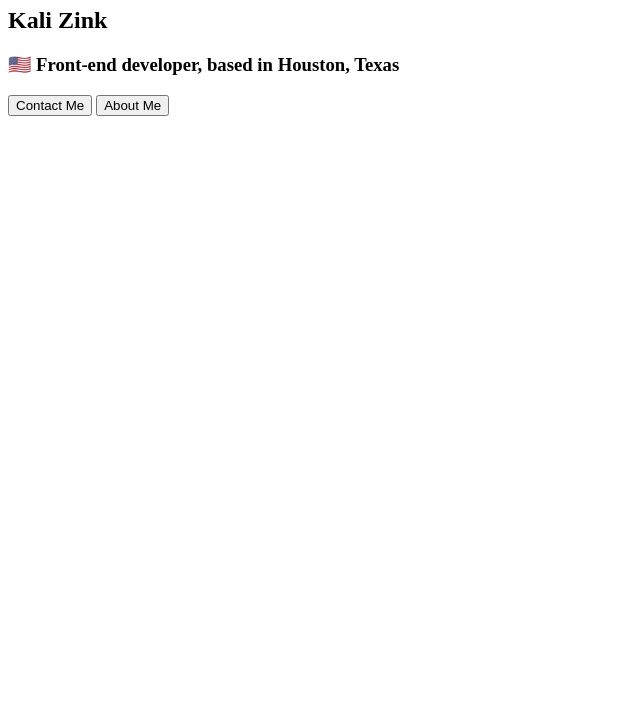
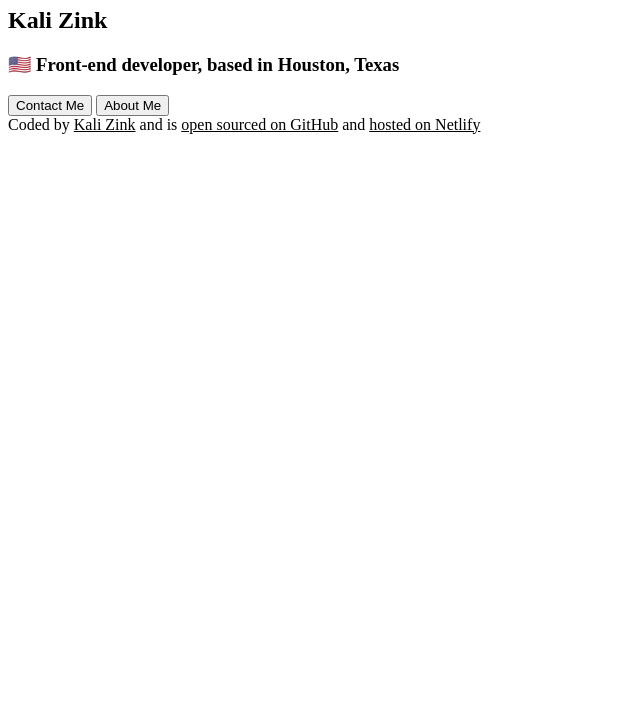
Before and after one commit to kalizink/bio-responsive, a plain HTML site: page index.html in a window 1280 px wide. Shown: the part 74-800 px from the top of the page, without its empty margins (0-640 px from the left). Drawn offline with Linux system fonts and the light colour scheme.

Commit message:
Added GitHub and Netlify links

```diff
--- a/index.html
+++ b/index.html
@@ -16,5 +16,25 @@
 			</button>
 			<button>About Me</button>
 		</div>
+		<footer>
+			Coded by
+			<a href="https://github.com/kalizink" target="_blank" class="showLink"
+				>Kali Zink</a
+			>
+			and is
+			<a
+				href="https://github.com/kalizink/bio-responsive.git"
+				target="_blank"
+				class="showLink">
+				open sourced on GitHub</a
+			>
+			and
+			<a
+				href="https://kali-bio-responsive.netlify.app/"
+				target="_blank"
+				class="showLink">
+				hosted on Netlify</a
+			>
+		</footer>
 	</body>
 </html>
--- a/src/style.css
+++ b/src/style.css
@@ -2,3 +2,6 @@ a {
 	text-decoration: none;
 	color: black;
 }
+.showLink {
+	text-decoration: underline;
+}
```
